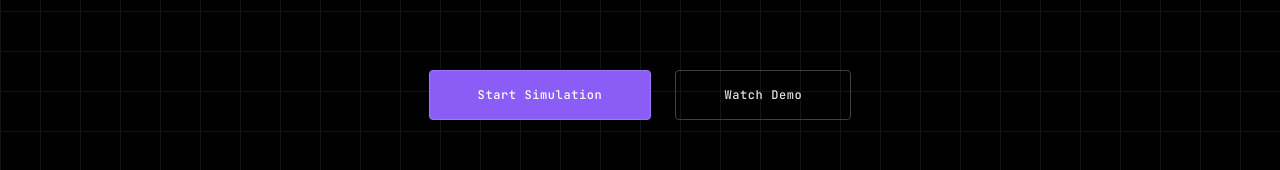
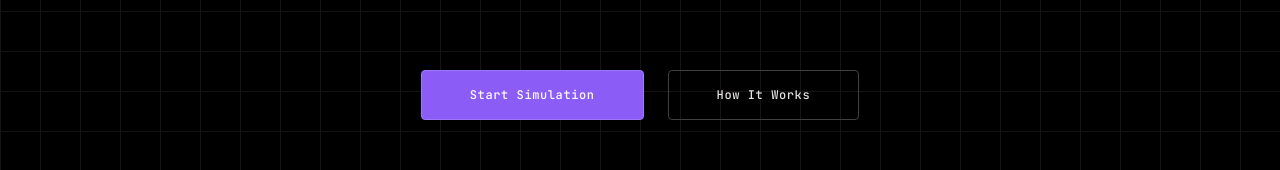
Before and after one commit to mayankmalik263/mass-startup-simulator, a Next.js app in the folder mass-frontend/: page / in a window 1280 px wide. Shown: the part 549-719 px from the top of the page. Built offline with nearby package versions, Linux system fonts and the light colour scheme; no server answers.

Commit message:
style: update Hero CTA to resolve UX anti-pattern - Rename secondary 'Watch Demo' button to 'How It Works' - Clarify primary vs secondary action intents (DO vs UNDERSTAND) - Eliminate user confusion between starting a simulation and viewing the demo

```diff
--- a/mass-frontend/src/components/landing/Hero.tsx
+++ b/mass-frontend/src/components/landing/Hero.tsx
@@ -64,7 +64,7 @@ export default function Hero() {
             onClick={scrollToProcess}
             className="w-full md:w-auto bg-transparent border border-outline text-on-surface font-label-mono px-xl py-md rounded hover:bg-surface-container-low transition-all"
           >
-            Watch Demo
+            How It Works
           </button>
         </div>
       </div>
```
